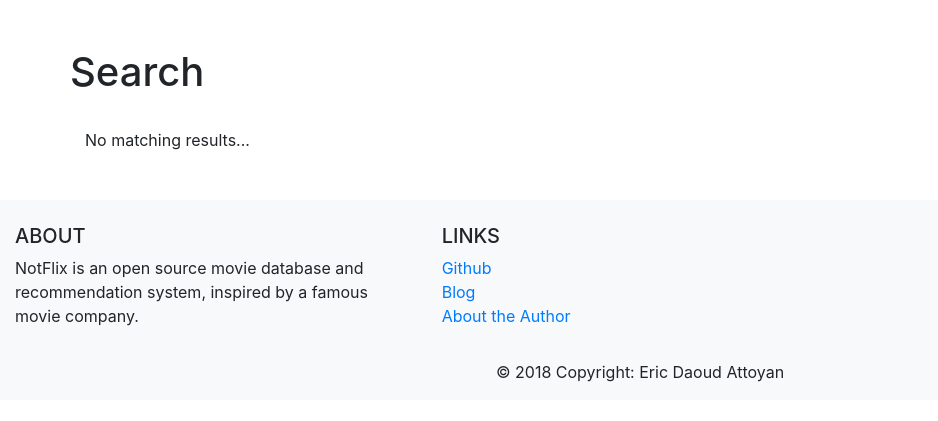
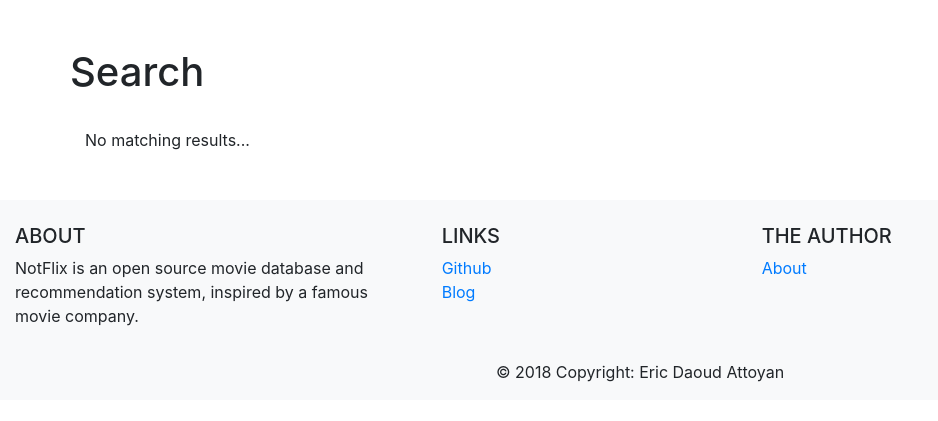
Before and after one commit to ericdaat/notflix, a Flask app: template src/web/templates/search/index.html in a window 1280 px wide. Shown: the part 56-477 px from the top of the page, without its empty margins (0-938 px from the left). Run offline with Flask 2, Linux system fonts and the light colour scheme; the template is opened without the code that fills it, so the values that code supplies are empty; some libraries are stand-ins or nearby versions.

Commit message:
better footer, better search listing

```diff
--- a/src/web/templates/base.html
+++ b/src/web/templates/base.html
@@ -107,19 +107,25 @@
             <h5 class="text-uppercase">Links</h5>
 
             <ul class="list-unstyled">
-              <li>
-                <a href="#!">Github</a>
-              </li>
-              <li>
-                <a href="#!">Blog</a>
-              </li>
-              <li>
-                <a href="#!">About the Author</a>
-              </li>
+              <li> <a href="#!">Github</a> </li>
+              <li> <a href="#!">Blog</a> </li>
             </ul>
 
           </div>
           <!-- Grid column -->
+
+        <!-- Grid column -->
+        <div class="col-md-3 mb-md-0 mb-3">
+
+          <!-- Links -->
+          <h5 class="text-uppercase">The Author</h5>
+
+          <ul class="list-unstyled">
+            <li> <a href="#!">About</a> </li>
+          </ul>
+
+        </div>
+        <!-- Grid column -->
 
       </div>
       <!-- Grid row -->
--- a/src/web/templates/search/index.html
+++ b/src/web/templates/search/index.html
@@ -5,6 +5,7 @@
 <div class="row mb-4">
   <h1>Search</h1>
 </div>
+
 
 
 {% if products %}
@@ -18,6 +19,10 @@
             <td>
                 <a href="{{ url_for('product.index', product_id=p.id) }}"> {{ p.name }} </a>
                 <p> {{ p.description }}</p>
+                <p>{{p.rating}} <i class="fa fa-star"></i></p>
+                {% for genre in p.genres.split(',') %}
+                    <span class="badge badge-dark">{{ genre }}</span>
+                {% endfor %}
             </td>
         </tr>
         {% endfor %}
```
